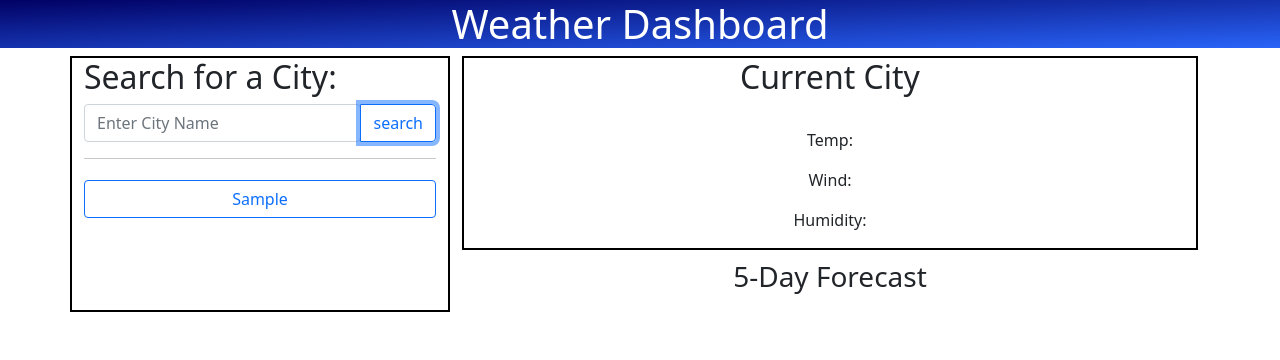
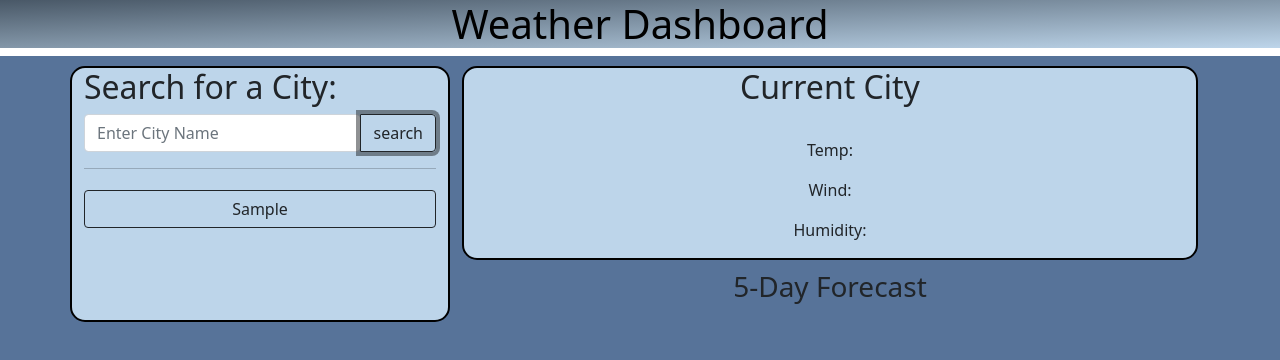
Before and after one commit to JohnDallasMoore/Weather-Dashboard, a plain HTML site: page index.html in a window 1280 px wide. Both pictures are taken after typing "Sample" into the empty fields and a click on the button "search". Drawn offline with nearby package versions, Linux system fonts and the light colour scheme; no server answers.

Commit message:
Added additional CSS and hid current city container via JavaScript

```diff
--- a/assets/script.js
+++ b/assets/script.js
@@ -8,16 +8,24 @@ var currentCityWind = document.querySelector("#current-city-wind");
 var currentCityHumid = document.querySelector("#current-city-humidity");
 var fiveDayForecast = document.querySelector("#five-day-forecast");
 var forecastBoxContainer = document.querySelector("#forecast-box-container");
+var searchedCityContainer = document.querySelector("#searched-city-container");
+var searchBox = document.querySelector("#search-box");
 
 loadPreviousSearchButtons();
+
+searchedCityContainer.style.display = 'none';
+
 
 // search button on-click functionality
 searchButton.addEventListener("click", function () {
   var searchedCity = searchInput.value.trim();
+  if (searchedCity == '') return;
   searchWeather(searchedCity);
   newPreviousSearchedButton(searchedCity);
   handleSearch();
   searchInput.value = "";
+  searchBox.classList.replace('col-12', 'col-4')
+  searchedCityContainer.style.display = '';
 });
 
 // keypress event for hitting enter rather than clicking button
@@ -25,17 +33,20 @@ searchInput.addEventListener("keypress", function (e) {
   if (e.key === "Enter") {
     e.preventDefault();
     var searchedCity = searchInput.value.trim();
+    if (searchedCity == '') return;
     searchWeather(searchedCity);
     newPreviousSearchedButton(searchedCity);
     handleSearch();
     searchInput.value = "";
+    searchBox.classList.replace('col-12', 'col-4')
+    searchedCityContainer.style.display = '';
   }
 });
 
 // dynamically create previously searched buttons add and remove from local storage
 function newPreviousSearchedButton(searchedCity) {
   var previousSearchButton = document.createElement("button");
-  previousSearchButton.classList.add("w-100", "btn", "btn-outline-primary");
+  previousSearchButton.classList.add("w-100", "btn", "btn-outline-dark");
   previousSearchButton.textContent = searchedCity;
   previousSearched.appendChild(previousSearchButton);
   previousSearchButton.addEventListener("click", function () {
@@ -65,6 +76,7 @@ function loadPreviousSearchButtons() {
     for (let i = 0; i < previousCities.length; i++) {
       newPreviousSearchedButton(previousCities[i]);
     }
+
   }
 }
 
@@ -82,7 +94,6 @@ function searchWeather(city) {
       return response.json();
     })
     .then(function (response) {
-      console.log(response);
       processWeatherData(response);
     });
 
@@ -94,7 +105,6 @@ function searchWeather(city) {
     var cityTemp = response.list[0].main.temp;
     var cityWind = response.list[0].wind.speed;
     var cityHumid = response.list[0].main.humidity;
-    console.log(response);
     currentCity.textContent = cityName;
     currentCityIcon.setAttribute("src", iconUrl);
     currentCityTemp.textContent = Math.round(cityTemp) + "°F";
--- a/assets/style.css
+++ b/assets/style.css
@@ -1,16 +1,28 @@
+html {
+    background-color: #577399;
+}
+main{
+    background-color: #577399;
+}
 header {
-    background-image: linear-gradient(to bottom right, rgb(1, 1, 100),rgb(41, 100, 248)) ;
-    color: white;
+    background-image: linear-gradient(to bottom right, #495867, #bdd5ea) ;
+    color: black;
     text-align: center;
 }
 
 #search-box {
     border: 2px solid black;
+    background-color: #bdd5ea;
+    border-radius: 15px;
+    margin-top: 10px;
 }
 
 #current-city-container {
      border: 2px solid black;
      text-align: center;
+     background-color: #bdd5ea;
+     border-radius: 15px;
+     margin-top: 10px;
 }
 
 #five-day-forecast {
@@ -27,6 +39,9 @@ header {
 }
 .forecast-box {
      border: 2px solid black;
+     background-color: #bdd5ea;
+     border-radius: 15px;
+     padding: 20px;
      margin: 5px;
 }
 
--- a/index.html
+++ b/index.html
@@ -18,9 +18,9 @@
       <h1>Weather Dashboard</h1>
     </header>
     <main>
-      <div class="container">
+      <div id="search-box-container" class="container">
         <div class="row">
-          <section id="search-box" class="col-4">
+          <section id="search-box" class="col-12">
             <h2>Search for a City:</h2>
             <div class="input-group">
               <input
@@ -31,7 +31,7 @@
                 aria-label="Search"
                 aria-describedby="search-addon"
               />
-              <button type="button" id="search-button" class="btn btn-outline-primary">
+              <button type="button" id="search-button" class="btn btn-outline-dark">
                 search
               </button>
             </div>
@@ -41,7 +41,7 @@
             </div>
           </section>
 
-          <section id="searched-city" class="col-8">
+          <section id="searched-city-container" class="col-8">
             <div id="current-city-container">
               <h2 id="current-city">Current City</h2>
               <img src="" id="current-city-icon">
```
